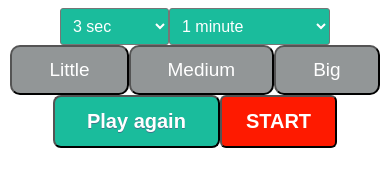
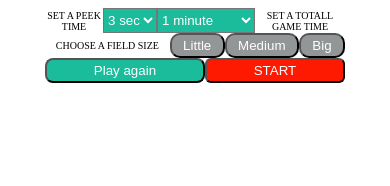
Before and after one commit to wwwal2/findThePair, a website built with webpack: page src/index.html in a window 390 px wide. Built offline with nearby package versions, Linux system fonts and the light colour scheme.

Commit message:
styling the app finished

```diff
--- a/src/elementsData.js
+++ b/src/elementsData.js
@@ -105,14 +105,20 @@ const getElements = (pickClass, func) => [
   },
   {
     tag: 'div',
-    className: 'select-textContent',
-    textContent: 'Set a preview time',
+    className: 'select-info',
+    textContent: 'SET A PEEK TIME',
     onclick: func,
   },
   {
     tag: 'div',
-    className: 'select-textContent',
-    textContent: 'Set a totall game time',
+    className: 'select-info',
+    textContent: 'SET A TOTALL GAME TIME',
+    onclick: func,
+  },
+  {
+    tag: 'div',
+    className: 'difficulty-info',
+    textContent: 'CHOOSE A FIELD SIZE',
     onclick: func,
   },
 ].filter((btn) => btn.className === pickClass);
--- a/src/game/game.js
+++ b/src/game/game.js
@@ -7,7 +7,7 @@ import createImage from './createImage';
 import compare from './compare';
 import { increase } from './counter';
 import youWin from './youWin';
-import hidePictures from './hidePictures';
+import removePictures from './removePictures';
 
 const initGame = (stickTo, settings, gameOverTimeStamp) => {
   const field = fieldSizes[settings.difficulty];
@@ -17,8 +17,8 @@ const initGame = (stickTo, settings, gameOverTimeStamp) => {
   const gameAction = (event) => {
     const eData = event.target.dataset;
     switchProperty('disabled', true, [event.target]);
+
     const count = increase();
-
     if (count < 3) {
       createImage(event.target, tableOfMatches, eData.x, eData.y);
       compare(event.target);
@@ -34,7 +34,7 @@ const initGame = (stickTo, settings, gameOverTimeStamp) => {
   };
 
   createField(stickTo, field, gameAction, tableOfMatches);
-  hidePictures(settings.preview);
+  removePictures(settings.preview);
 };
 
 export default initGame;
--- a/src/game/hidePictures.js
+++ b/src/game/removePictures.js
@@ -1,13 +1,13 @@
 import selectElements from '../utility/selectElements';
 
-const hidePictures = (timer) => {
+const removePictures = (timer) => {
   const buttons = selectElements('field-btns');
   setTimeout(() => {
     buttons.forEach((btn) => {
-      btn.removeChild(btn.firstChild);
+      btn.children.item(0).remove();
       btn.disabled = false;
     });
   }, timer);
 };
 
-export default hidePictures;
+export default removePictures;
--- a/src/index.js
+++ b/src/index.js
@@ -1,7 +1,7 @@
 import initMenu from './menu';
 
 const defaultSettings = {
-  preview: 60000,
+  preview: 3000,
   gameOver: 60000,
   difficulty: 'medium',
 };
--- a/src/menu.js
+++ b/src/menu.js
@@ -28,11 +28,11 @@ function initMenu(defaultSettings, placeForApp) {
   const difficultyHandler = (event) => {
     settings.difficulty = event.target.innerText.toLowerCase();
     clearHighlight();
-    event.target.className = 'highlight';
+    event.target.classList.add('highlight');
   };
 
   const startGameHandler = () => {
-    timeStamp = gameOverTimeOut(settings.gameOver, menuContainer);
+    timeStamp = gameOverTimeOut(settings.gameOver, fieldContainer);
     initGame(fieldContainer, settings, timeStamp);
     transformMenu();
   };
@@ -43,12 +43,19 @@ function initMenu(defaultSettings, placeForApp) {
     clearTimeout(timeStamp);
   };
   // constructing menu
+  const selectInfo = getElements('select-info', null);
   const selectBtns = getElements('select-btn', timeSelectHandler);
+  const difficultyInfo = getElements('difficulty-info', null);
   const difficultyBtns = getElements('difficulty-btns', difficultyHandler);
   const playAgainBtn = getElements('play-again', playAagainHandler);
   const startBtn = getElements('start', startGameHandler);
 
-  blockGenerator(menuContainer, selectBtns, difficultyBtns, playAgainBtn.concat(startBtn));
+  blockGenerator(
+    menuContainer,
+    selectBtns.concat(selectInfo),
+    difficultyBtns.concat(difficultyInfo),
+    playAgainBtn.concat(startBtn),
+  );
 }
 
 export default initMenu;
--- a/src/style.scss
+++ b/src/style.scss
@@ -1,3 +1,13 @@
+%flex-container {
+    display: flex;
+    justify-content: center;
+    height: 100%;
+}
+%text-field {
+    flex-grow: 2;
+    flex-direction: column;
+}
+
 img {
     width: 100%;
     height: 100%;
@@ -9,58 +19,6 @@ img {
 
 .remove {
     display: none;
-}
-
-.highlight {
-	background-color:#1abc9c;
-	border-radius:10px;
-	color:#ffffff;
-	font-size:19px;
-	padding:12px 37px;
-}
-
-select {
-    background-color: #1abc9c;
-    color: #fff;
-    font-size: inherit;
-    padding: .5em;
-    padding-right: 2.5em;
-    border-radius: 3px;
-    -webkit-appearance: button;
-}
-
-.difficulty-btns {
-	background-color:#929697;
-	border-radius:10px;
-	color:#ffffff;
-	font-size:19px;
-	padding:12px 37px;
-}
-
-.play-again {
-    background-color:#1abc9c;
-    border-radius:8px;
-    color:#ffffff;
-    font-size:20px;
-    font-weight:bold;
-    padding:13px 32px;
-    text-shadow:0px 1px 0px #3d768a;
-}
-.play-again:hover {
-    background:linear-gradient(to bottom, #408c99 5%, #599bb3 100%);
-    background-color:#408c99;
-}
-.start {
-	background-color:#fe1a00;
-	border-radius:6px;
-	color:#ffffff;
-	font-family:Arial;
-	font-size:20px;
-	font-weight:bold;
-	padding:13px 24px;
-}
-.start:hover {
-	background-color:#1abc9c;
 }
 
 .apply-shake {
@@ -76,41 +34,80 @@ select {
 // blocks maintainance
 .main-container {
     display: block;
-}
+    width: 900px;
+    margin: auto;
 
     .menu-container {
+        height: 50px;
         display: block;
         text-align: center;
+        .select-btn-container {
+            @extend %flex-container;
+            :nth-child(3) { order: 1;}
+            :nth-child(4) { order: 4;}
+            justify-content: space-between;
+            .select-btn {
+                flex-grow: 1;
+                background-color: #1abc9c;
+                color: #fff;
+                -webkit-appearance: button;
+                order: 2;
+            }
+            .select-info {
+                @extend %flex-container;
+                @extend %text-field;
+                // flex-grow: 2;
+                // flex-direction: column;
+            }
+        }
+        .difficulty-btns-container {
+            @extend %flex-container;
+            :nth-child(4) { order: 1;}
+            .difficulty-btns {
+                order: 2;
+                flex-grow: 1;
+                background-color:#929697;
+                border-radius:10px;
+                color:#ffffff;
+            }
+            .highlight {
+                background-color:#1abc9c;
+            }
+            .difficulty-info {
+                @extend %flex-container;
+                @extend %text-field;
+            }
+        }
+        .play-again-container {
+            @extend %flex-container;
+            .play-again {
+                flex-grow: 1;
+                background-color:#1abc9c;
+                border-radius:8px;
+                color:#ffffff;
+            }
+            .play-again:hover {
+                background:linear-gradient(to bottom, #408c99 5%, #599bb3 100%);
+                background-color:#408c99;
+            }
+            .start {
+                flex-grow: 1;
+                background-color:#fe1a00;
+                border-radius:6px;
+                color:#ffffff;
+            }
+            .start:hover {
+                background-color:#1abc9c;
+            }
+        }
     }
 
     .field-container {
-    display: flex;
-    flex-wrap: wrap;
-    justify-content: center;
-    width: 900px;
-    margin: auto;
-}
-
-.congrat-container {
-    display: flex;
-    width: 600px;
-    margin: auto;
-    justify-content: center;
-}
-
-.time-up-container {
-    display: flex;
-    width: 700px;
-    margin: auto;
-    justify-content: center;
-}
-
+        display: block;
+        width: 100%;
         .rows {
             display: flex;
-    flex-direction: column;
-    flex-shrink: 1;
-}
-
+            justify-content: center;
             .field-btns {
                 height: 140px;
                 width: 140px;
@@ -121,35 +118,69 @@ select {
             .field-btns:hover {
                 background-color: white;
             }
+        }
+    }
+
+    .time-up-container {
+        @extend %flex-container;
+        height: 150px;
+    }
+    .congrat-container {
+        @extend %flex-container;
+    }
+}
 
 @media all and (min-width: 600px) and (max-width: 1000px) {
+    .main-container {
+        width: 600px;
+        .menu-container {
+            height: 30px;
+        }
         .field-container {
-        width: 800px;
-    }
+            .rows {
                 .field-btns {
                     width: 100px;
                     height: 100px;
                 }
-    .congrat-container {
-        width: 400px;
+            }
         }
         .time-up-container {
-        width: 600px;
+            height: 100px;
+        }
     }
  }
 
 @media all and (max-width: 599px) {
+    .main-container {
+        width: 300px;
+        .menu-container {
+            height: 25px;
+            .select-btn-container {
+                .select-btn {
+                   flex-shrink: 0;
+                }
+                .select-info {
+                    font-size: 10px;
+                    flex-shrink: 1;
+                }
+            }
+            .difficulty-btns-container {
+                .difficulty-info {
+                    font-size: 10px;
+                }
+            }
+        }
         .field-container {
-        width: 300px;
-    }
-    .congrat-container {
-        width: 200px;
-    }
-    .time-up-container {
-        width: 300px;
-    }
+            .rows {
                 .field-btns {
                     height: 50px;
                     width: 50px;
                 }
             }
+        }
+        .time-up-container {
+            height: 70px;
+        }
+    }
+
+}
```
Also changed, not shown: README.md, dist/img/gamePreview.png (added), dist/index.html, dist/main.82263.js (added), dist/main.fd27b.js (deleted), dist/styles.7f7eb.css (deleted), dist/styles.ebca0.css (added). Lines whose indentation alone changed are shown as unchanged.
